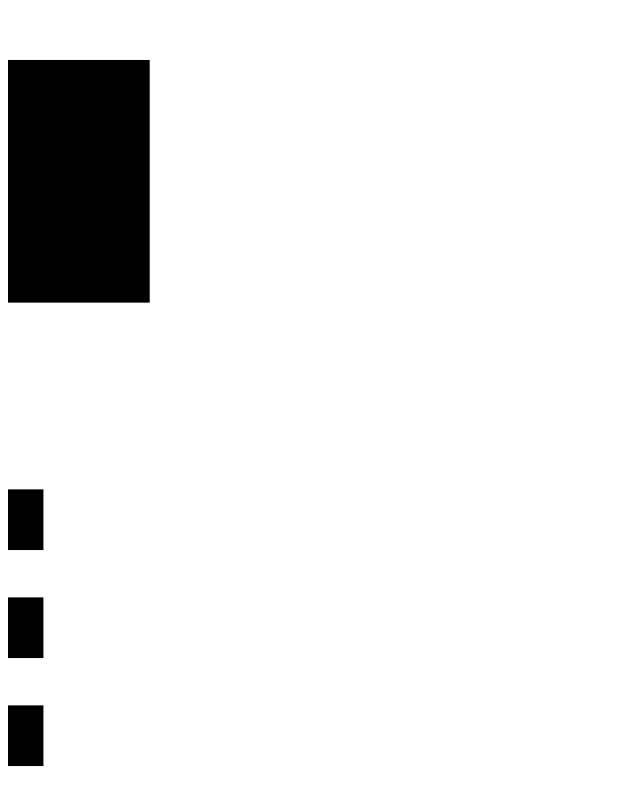
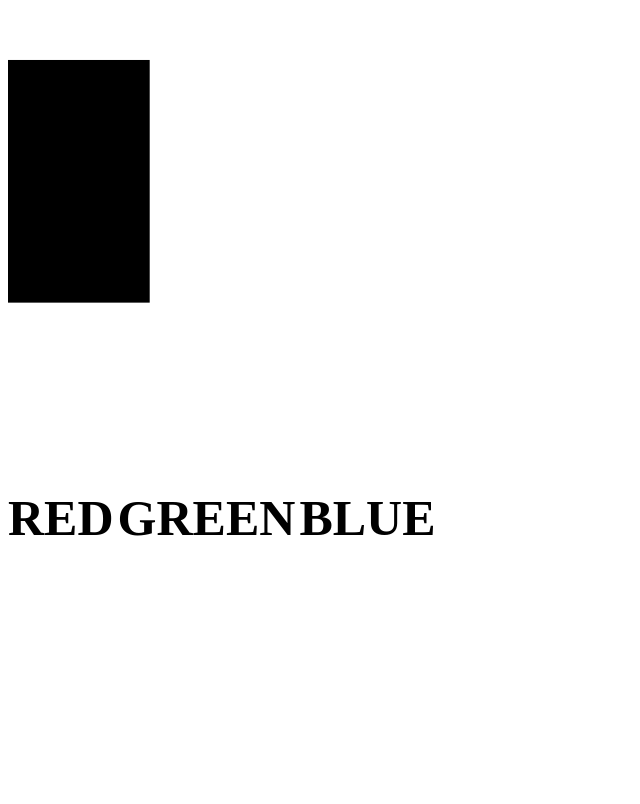
Before and after one commit to jackcolentern/colort_html, a plain HTML site: page index.html in a window 1280 px wide. Shown: the part 140-944 px from the top of the page, without its empty margins (0-640 px from the left). After the commit the page ends 800 px from the top, so only its background shows below. Drawn offline with nearby package versions, Linux system fonts and the light colour scheme.

Commit message:
Update index.html

```diff
--- a/index.html
+++ b/index.html
@@ -24,9 +24,9 @@ $(document).ready(function(){
 
 
 
-<p id='red' style='font-size: 50px'>█</p>
-<p id='green'style='font-size: 50px'>█</p>
-<p id='blue'style='font-size: 50px'>█</p>
+<b id='red' style='font-size: 50px'>RED</b>
+<b id='green'style='font-size: 50px'>GREEN</b>
+<b id='blue'style='font-size: 50px'>BLUE</b>
 
 
 
```
